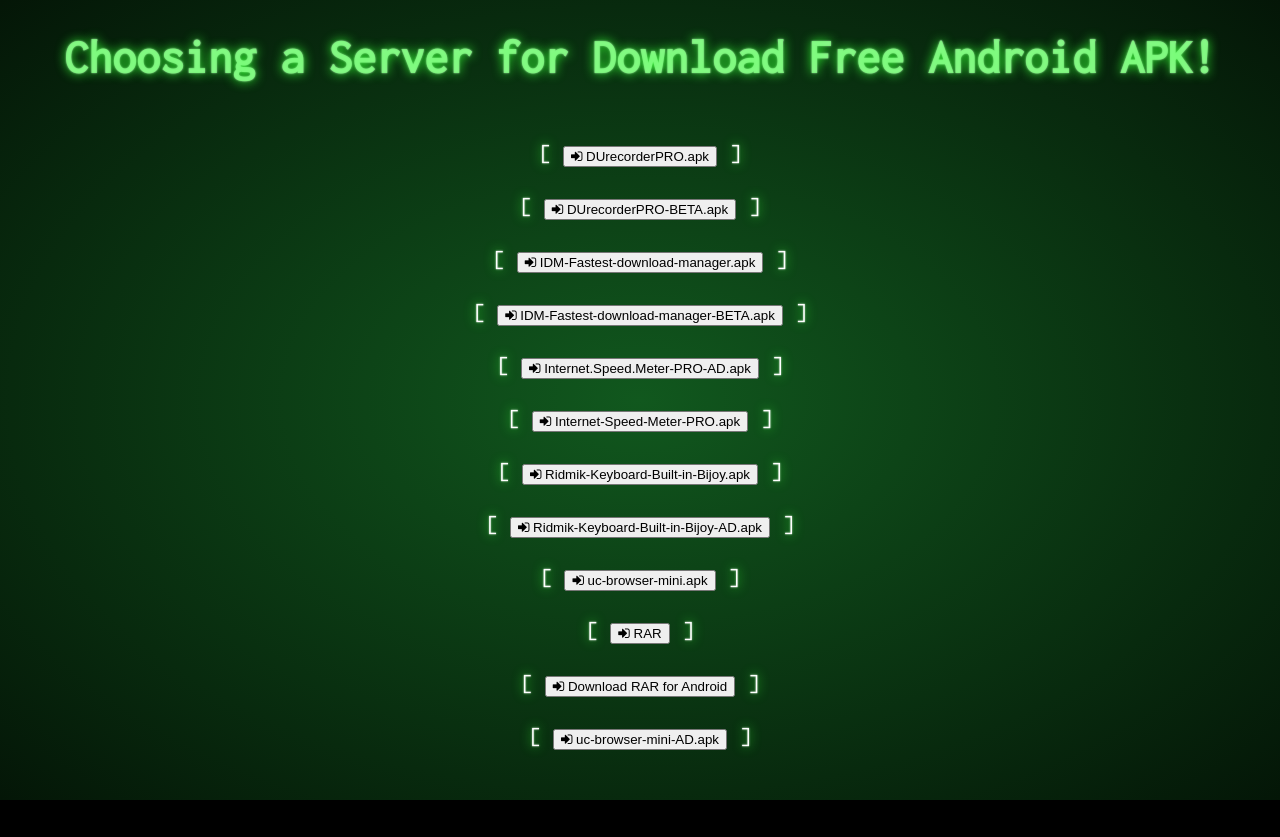
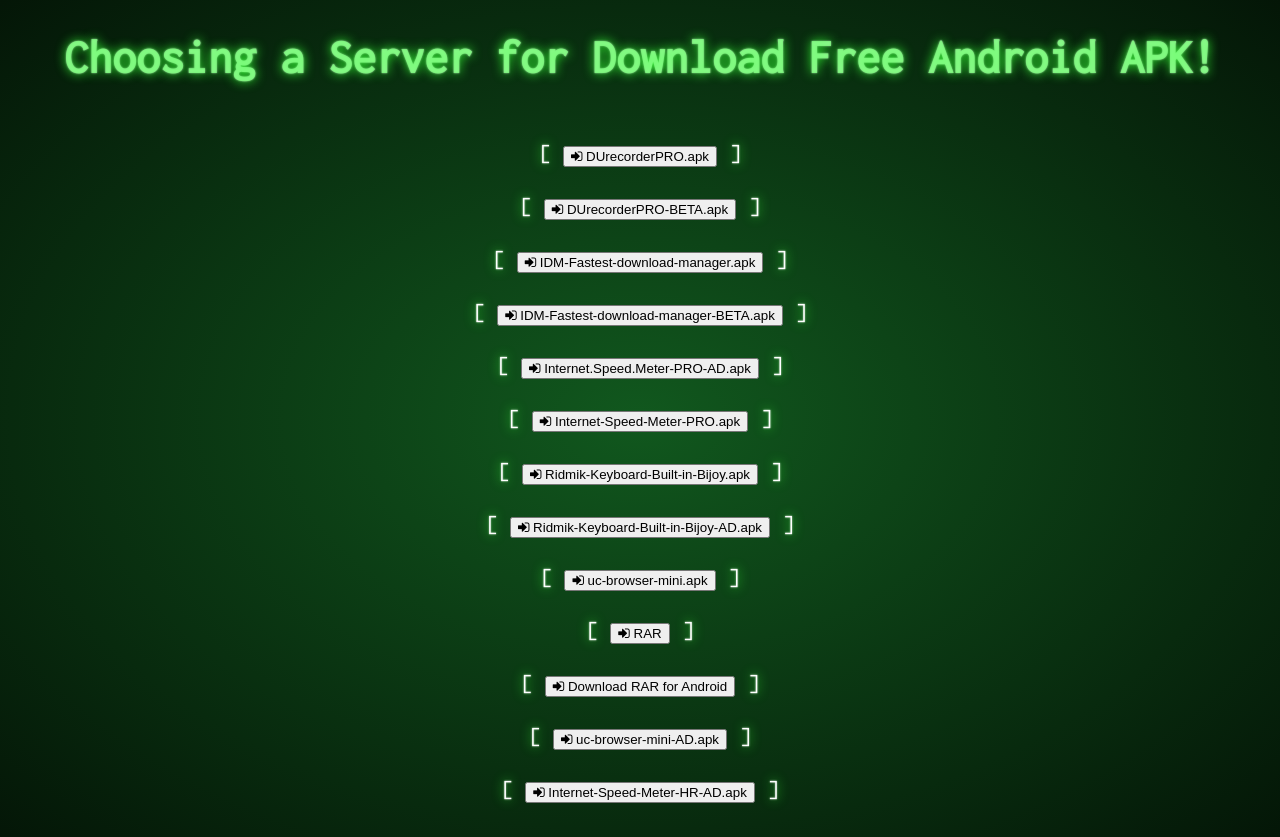
Before and after one commit to cloudunixdev/cloudunixdev.github.io, a plain HTML site: page index.html in a window 1280 px wide. Before the commit the page ends 800 px from the top, so only its background shows below. Drawn offline with nearby package versions, Linux system fonts and the light colour scheme; files that its build step writes are made by us from their sources.

Commit message:
Update index.html

```diff
--- a/index.html
+++ b/index.html
@@ -115,7 +115,15 @@
 </a></div>
 	<br />
 <div>
-
+<div>
+<!-- Add icon library -->
+<link href="https://cdnjs.cloudflare.com/ajax/libs/font-awesome/4.7.0/css/font-awesome.min.css" rel="stylesheet"></link>
+<!-- Auto width -->
+<a class="btn-slide2" href="https://www.mirrored.to/files/1JGCHB1Y/Internet-Speed-Meter-HR-AD.apk_links" target="_blank">
+<button class="btn"><i class="fa fa-sign-in"></i> Internet-Speed-Meter-HR-AD.apk</button>
+</a></div>
+	<br />
+<div>
 
 </div>
 
```
